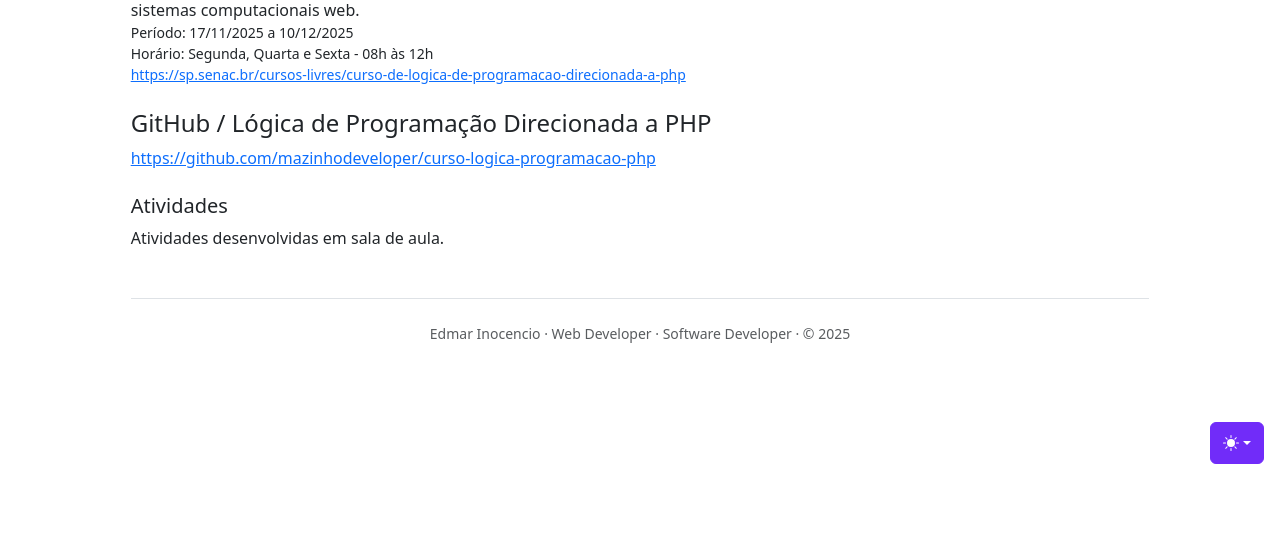
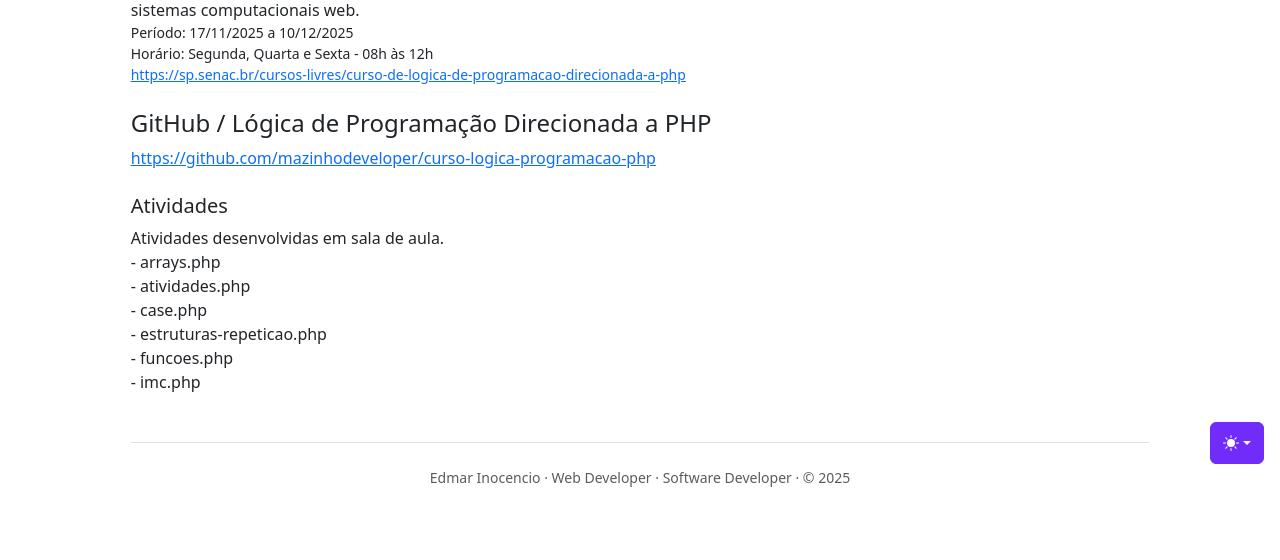
Before and after one commit to mazinhodeveloper/curso-logica-programacao-php, a PHP site: page /aula02/index.php in a window 1280 px wide. Shown: the part 320-880 px from the top of the page. Before the commit the page ends 784 px from the top, so only its background shows below. Run offline with PHP 8.4, Linux system fonts and the light colour scheme.

Commit message:
Atualizando aula02

```diff
--- a/aula02/index.php
+++ b/aula02/index.php
@@ -29,6 +29,14 @@
 
         <h3>Atividades</h3>
         <p class="mb-4 margin-bottom-0">Atividades desenvolvidas em sala de aula.</p>
+        <p class="mb-4">
+          - arrays.php<br>
+          - atividades.php<br>
+          - case.php<br>
+          - estruturas-repeticao.php<br>
+          - funcoes.php<br>
+          - imc.php
+        </p>
       </main>
 
   <?php require_once "views/footer.php"; ?>
```
